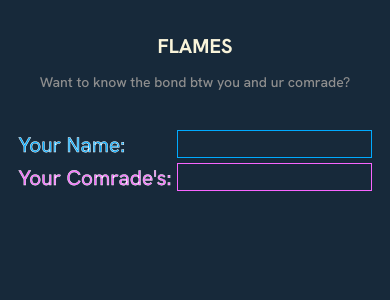
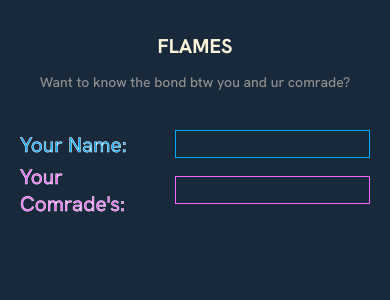
Before and after one commit to seenumedio/Assembly-Endgame, a React (Vite) app: page / in a window 390 px wide. Shown: the top 300 px of the page. Built offline with nearby package versions, Linux system fonts and the light colour scheme; a web font is replaced by a local one.

Commit message:
new final changes

```diff
--- a/index.css
+++ b/index.css
@@ -111,6 +111,8 @@ main {
   display: flex;
   gap: 2px;
   margin-block: 15px;
+  width: 100%;
+  justify-content: center;
 }
 
 .word-block {
@@ -248,10 +250,10 @@ section.game-status.lost {
 }
 
 @media all and (max-width:700px) {
-  main{
-    padding: 0px;
-  }
   input {
     max-width: 50vw;
   }
+  .word-block{
+    width: 40px;
+  }
 }
```
